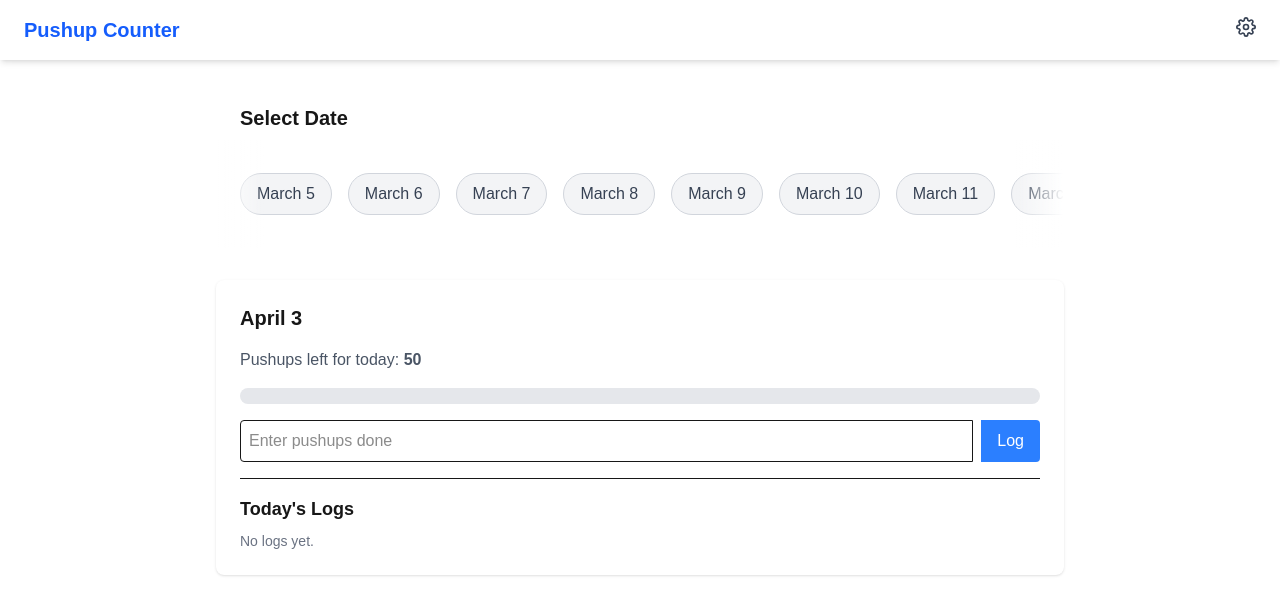
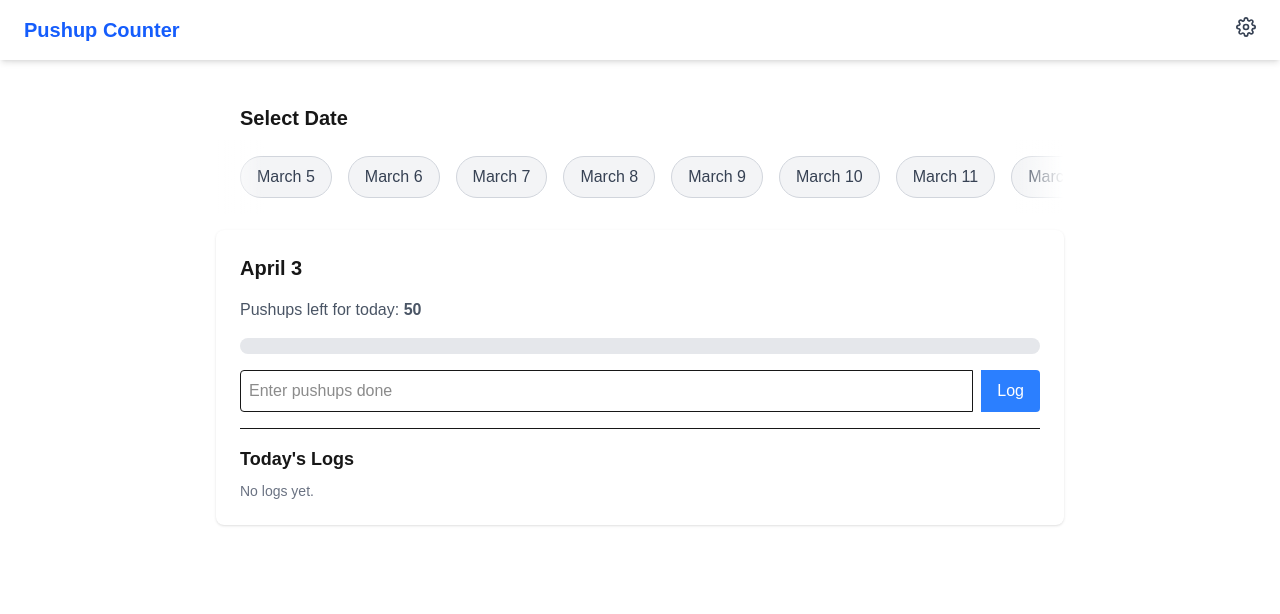
Before and after one commit to jpreinold/pushup-counter, a Next.js app: page / in a window 1280 px wide. Shown: the top 614 px of the page. Built offline with nearby package versions, Linux system fonts and the light colour scheme.

Commit message:
fixed header caused content to not be visible, and gave the carousel less padding

```diff
--- a/app/layout.tsx
+++ b/app/layout.tsx
@@ -1,18 +1,21 @@
-// app/layout.tsx
-import './globals.css';
-import { GoalProvider } from './context/GoalContext';
-import { LogProvider } from './context/LogContext';
-import { AchievementProvider } from './context/AchievementContext';
-import { ToastProvider } from './context/ToastContext';
-import { PrestigeProvider } from './context/PrestigeContext';
-import Header from './components/Header';
+import "./globals.css";
+import { GoalProvider } from "./context/GoalContext";
+import { LogProvider } from "./context/LogContext";
+import { AchievementProvider } from "./context/AchievementContext";
+import { ToastProvider } from "./context/ToastContext";
+import { PrestigeProvider } from "./context/PrestigeContext";
+import Header from "./components/Header";
 
 export const metadata = {
-  title: 'Pushup Counter',
-  description: 'Track your daily pushups and see your stats!',
+  title: "Pushup Counter",
+  description: "Track your daily pushups and see your stats!",
 };
 
-export default function RootLayout({ children }: { children: React.ReactNode }) {
+export default function RootLayout({
+  children,
+}: {
+  children: React.ReactNode;
+}) {
   return (
     <html lang="en">
       <body className="min-h-screen bg-gray-100">
@@ -22,7 +25,10 @@ export default function RootLayout({ children }: { children: React.ReactNode })
               <PrestigeProvider>
                 <AchievementProvider>
                   <Header />
-                  <main className="container mx-auto px-4 py-8">{children}</main>
+                  {/* Added pt-20 to push content below the fixed header */}
+                  <main className="container mx-auto px-4 pt-20 pb-8">
+                    {children}
+                  </main>
                 </AchievementProvider>
               </PrestigeProvider>
             </LogProvider>
--- a/app/page.tsx
+++ b/app/page.tsx
@@ -1,4 +1,3 @@
-// app/page.tsx
 "use client";
 
 import { useState, useRef, useEffect } from "react";
@@ -35,13 +34,12 @@ export default function Home() {
   // Selected date state (default: today)
   const [selectedDate, setSelectedDate] = useState(todayDate);
 
-  // Reference for the date carousel container
+  // Reference for the date carousel container and for the "today" chip
   const carouselRef = useRef<HTMLDivElement>(null);
-  // Reference for the "today" chip
   const todayChipRef = useRef<HTMLButtonElement>(null);
   const [todayVisible, setTodayVisible] = useState(true);
 
-  // Use IntersectionObserver to track visibility of today's chip
+  // IntersectionObserver to track visibility of today's chip
   useEffect(() => {
     if (!carouselRef.current) return;
     const observer = new IntersectionObserver(
@@ -64,7 +62,7 @@ export default function Home() {
     };
   }, [carouselRef.current]);
 
-  // Handler for the wheel event: converts vertical scroll into horizontal scroll
+  // Handler for the wheel event: converts vertical scroll to horizontal scroll in carousel
   const handleWheel = (e: React.WheelEvent<HTMLDivElement>) => {
     if (carouselRef.current) {
       e.preventDefault();
@@ -93,7 +91,6 @@ export default function Home() {
         logDate.getDate() === day.getDate()
       );
     });
-
   const getTotalForDay = (day: Date) =>
     getLogsForDay(day).reduce((sum, log) => sum + log.count, 0);
 
@@ -116,8 +113,7 @@ export default function Home() {
   };
 
   return (
-    // Reduced top margin (mt-12 instead of mt-20) to account for fixed header
-    <div className="max-w-4xl mx-auto p-6 mt-12 space-y-8 overflow-x-hidden">
+    <div className="max-w-4xl mx-auto p-6 space-y-4 overflow-x-hidden">
       <style jsx>{`
         /* Hide scrollbar for Webkit browsers */
         .scrollbar-hide::-webkit-scrollbar {
@@ -131,15 +127,15 @@ export default function Home() {
 
       {/* Date Carousel Section */}
       <div>
-        {/* Header aligned with carousel; now matching log card's date title styling */}
+        {/* Title with same style as log card date title */}
         <div className="px-6">
           <h3 className="text-xl font-semibold mb-2">Select Date</h3>
         </div>
         <div
-          className="relative py-8"
-          style={{ paddingTop: "calc(2rem + 1px)", paddingBottom: "calc(2rem + 1px)" }}
+          className="relative py-4"
+          style={{ paddingTop: "calc(1rem)", paddingBottom: "calc(1rem)" }}
         >
-          {/* Carousel container with onWheel event */}
+          {/* Carousel container */}
           <div
             ref={carouselRef}
             onWheel={handleWheel}
```
